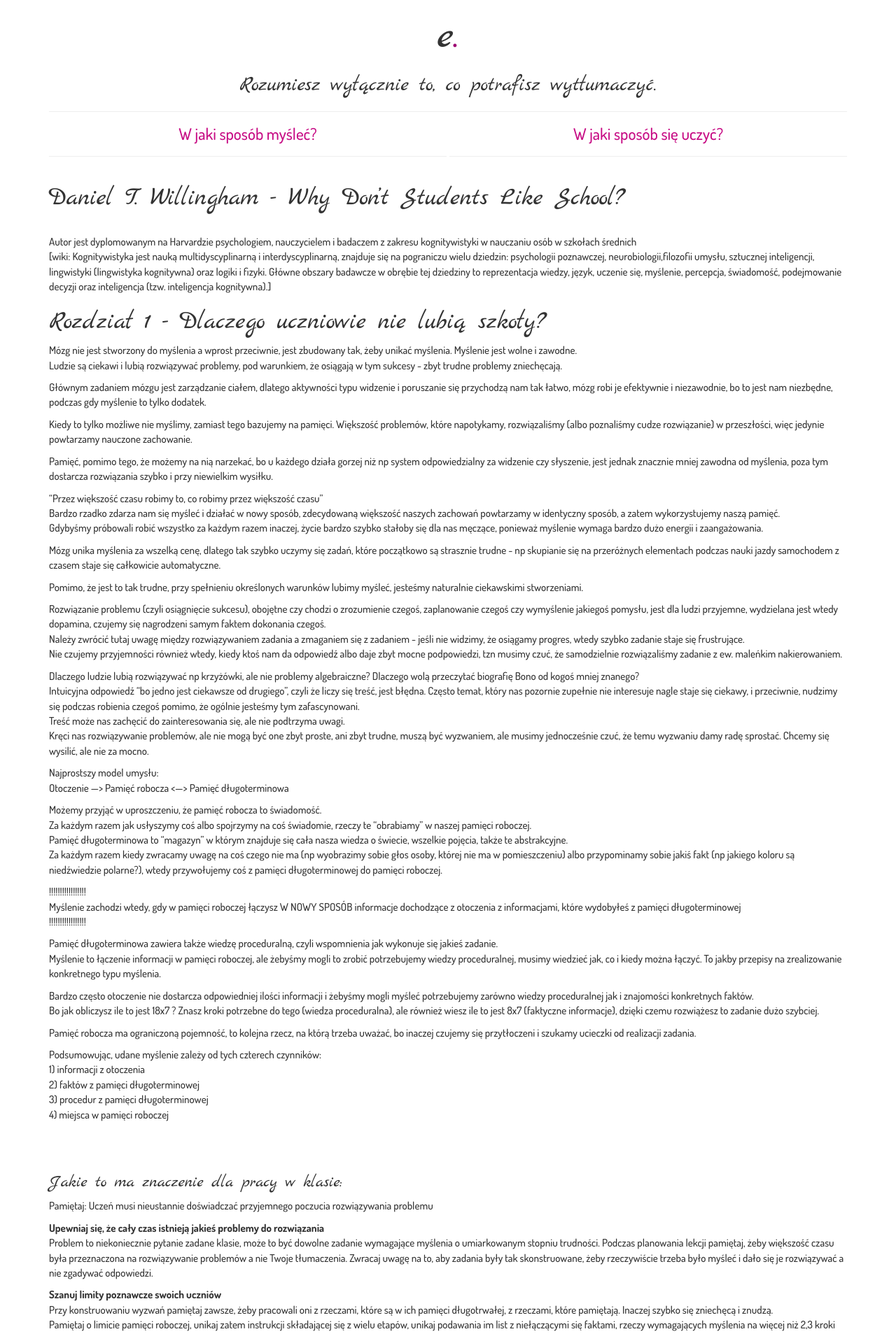
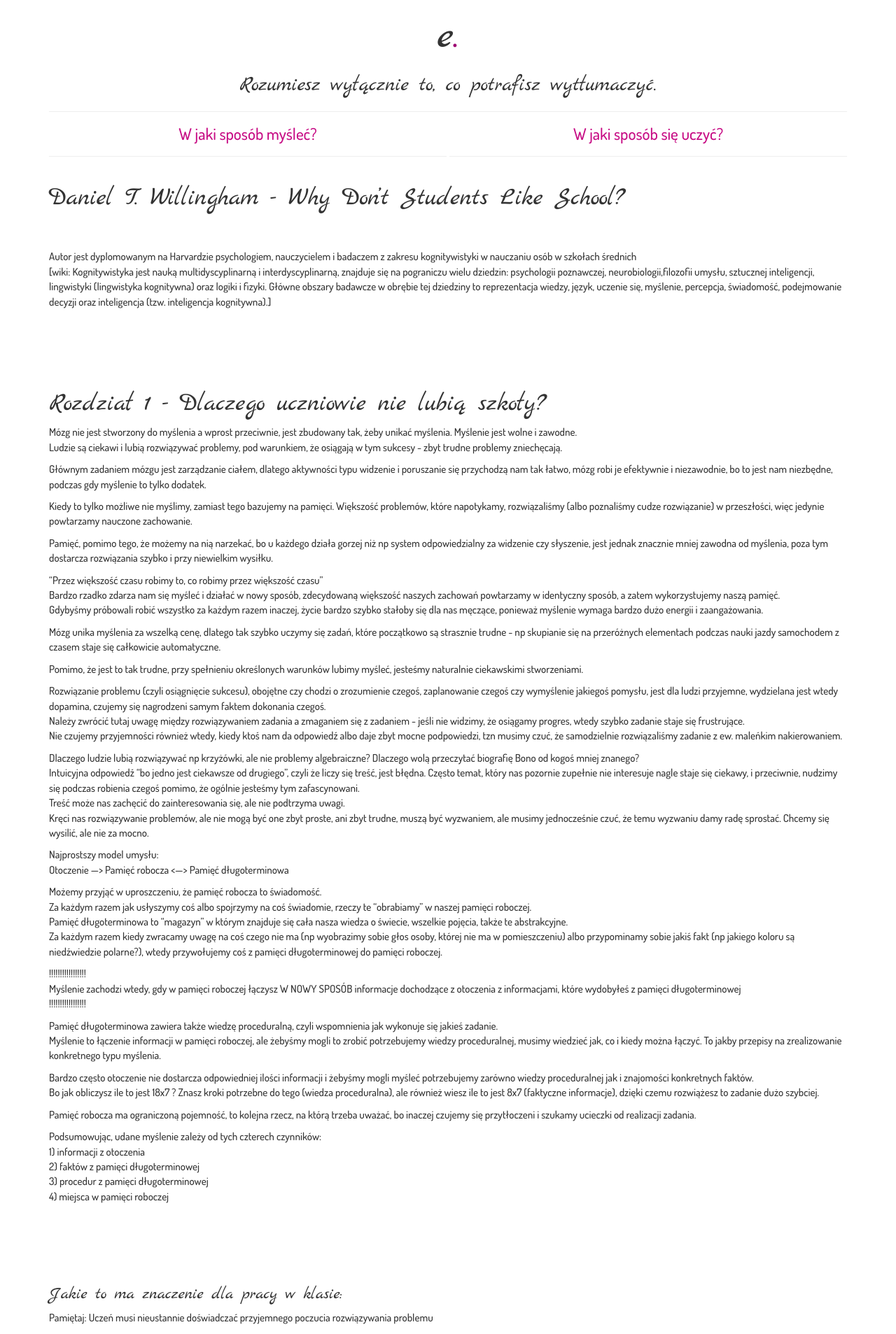
Before and after one commit to esencje/esencje.github.io, a Jekyll site: the page built from notatki-z-ksiazek/why-dont-students-like-school.md, in a window 1280 px wide. Shown: the top 1907 px of the page at 70% size. Built offline with Jekyll 4.4.1, drawn with Linux system fonts in a browser that asks for light colours.

Commit message:
Update why-dont-students-like-school.md

```diff
--- a/notatki-z-ksiazek/why-dont-students-like-school.md
+++ b/notatki-z-ksiazek/why-dont-students-like-school.md
@@ -5,10 +5,11 @@ permalink: /notatki-z-ksiazek/why-dont-students-like-school/
 ---
 
 # Daniel T. Willingham - Why Don't Students Like School?
-<br>
+<br><br>
 Autor jest dyplomowanym na Harvardzie psychologiem, nauczycielem i badaczem z zakresu kognitywistyki w nauczaniu osób w szkołach średnich<br>
 [wiki: Kognitywistyka jest nauką multidyscyplinarną i interdyscyplinarną, znajduje się na pograniczu wielu dziedzin: psychologii poznawczej, neurobiologii,filozofii umysłu, sztucznej inteligencji, lingwistyki (lingwistyka kognitywna) oraz logiki i fizyki. Główne obszary badawcze w obrębie tej dziedziny to reprezentacja wiedzy, język, uczenie się, myślenie, percepcja, świadomość, podejmowanie decyzji oraz inteligencja (tzw. inteligencja kognitywna).]
-<br>
+
+<br><br><br><br>
 
 # Rozdział 1 - Dlaczego uczniowie nie lubią szkoły?
 
@@ -66,8 +67,8 @@ Podsumowując, udane myślenie zależy od tych czterech czynników:<br>
 3) procedur z pamięci długoterminowej<br>
 4) miejsca w pamięci roboczej
 
+<br><br><br><br>
 
-<br><br>
 ### Jakie to ma znaczenie dla pracy w klasie:
 
 Pamiętaj: Uczeń musi nieustannie doświadczać przyjemnego poczucia rozwiązywania problemu
@@ -97,7 +98,7 @@ Każdy nauczyciel w ciągu lekcji wielokrotnie straci uwagę uczniów, to jest n
 <b>Prowadź dziennik</b><br>
 To wszystko wymaga z Twojej strony wiele uwagi i spostrzeżeń - nawet jeśli wydaje Ci się, że poprowadziłeś idealne zajęcia, wszyscy byli ciągle zaangażowani, teraz już wiesz jak to robić i tego dnia nigdy nie zapomnisz - to bzdura, zapisz te rzeczy i wróć do notatek po pewnym czasie, inaczej bez wątpienia pomiesza Ci się to. Spisywanie sobie, które ćwiczenia z danego materiału przygotowałeś tak, aby były odpowiednio angażujące dla klasy, powinno być dla Ciebie nawykiem.
 
-<br><br>
+<br><br><br><br>
 
 ### Bibliografia
 
```
